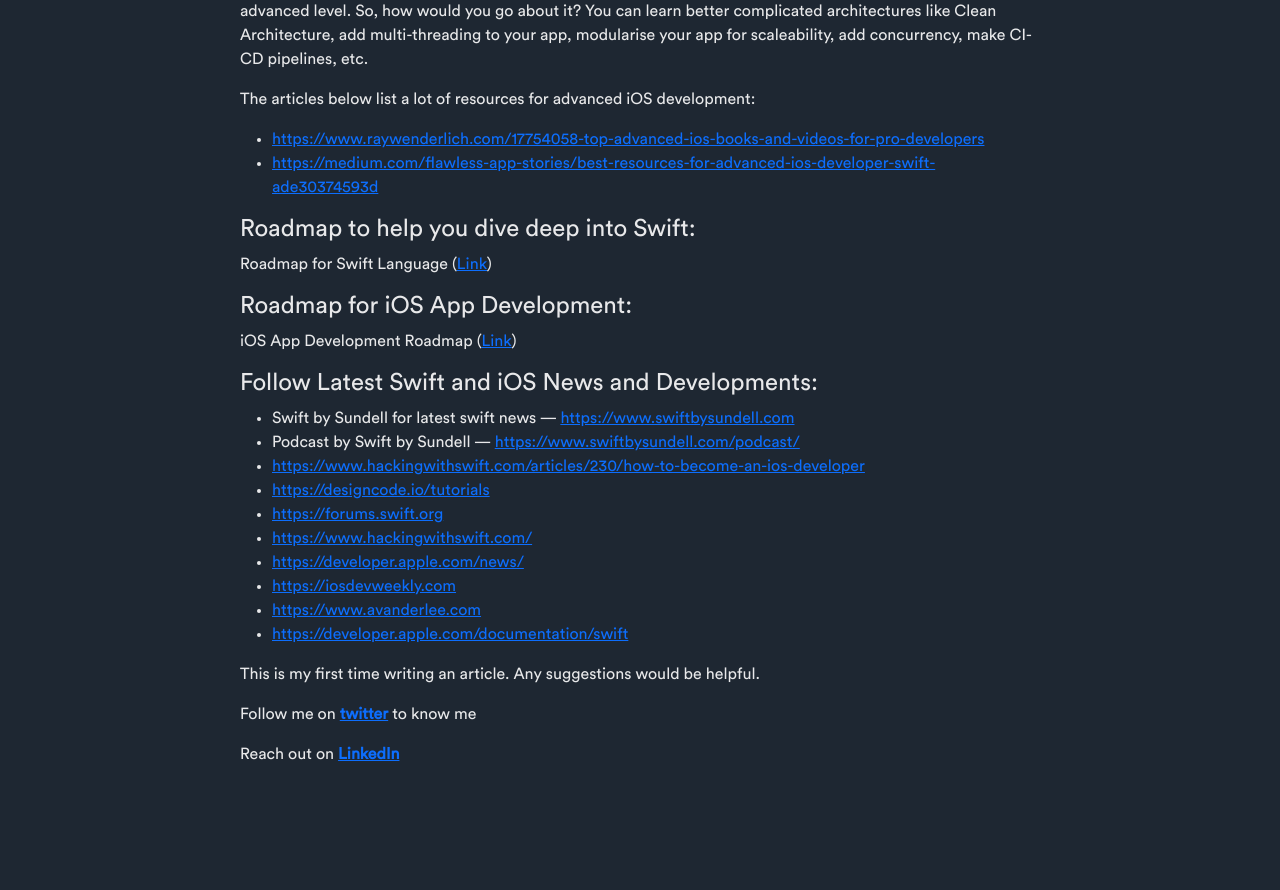
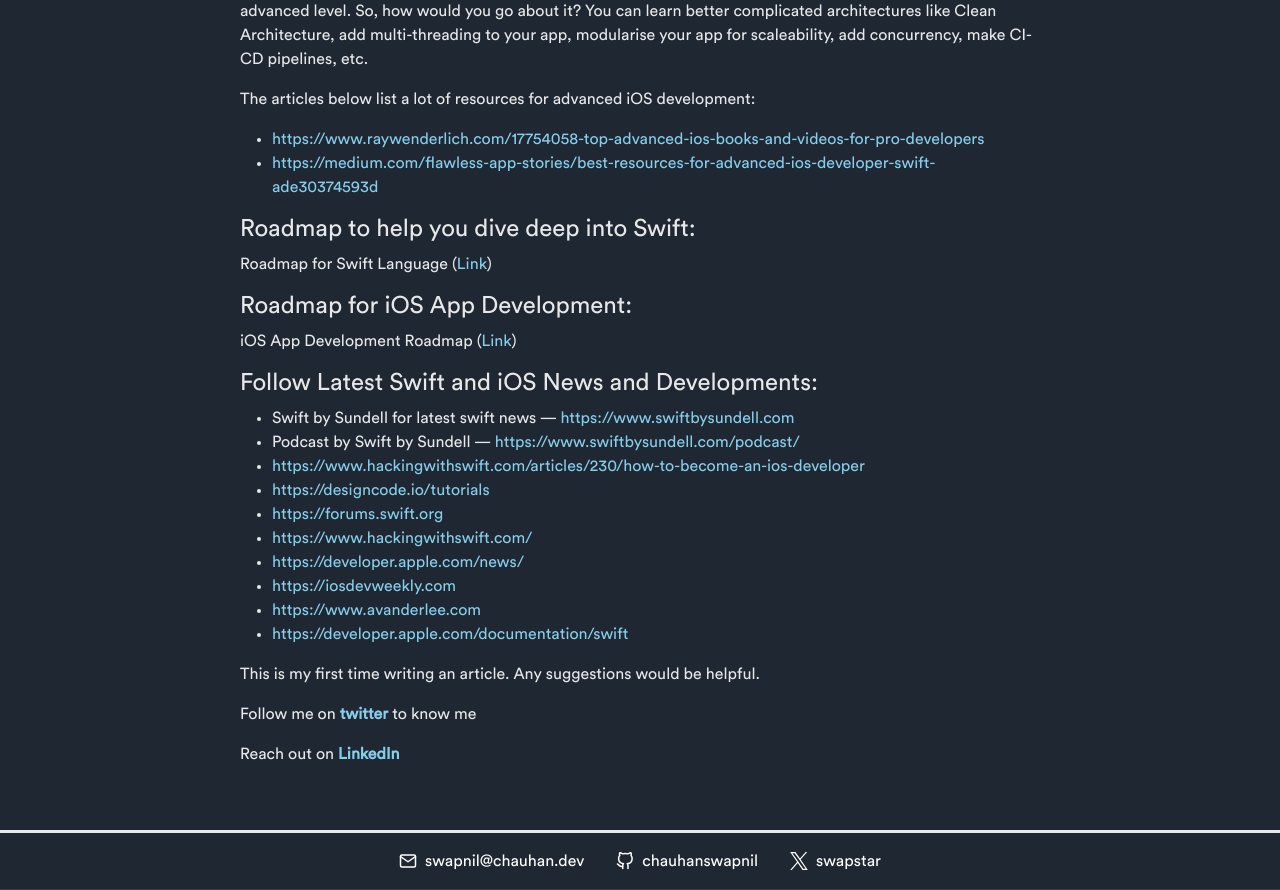
Before and after one commit to chauhanswapnil/swapnil-website, a React (Create React App) app: page /blog/guidelines-roadmap-and-resources-for-beginner-to-advanced-ios-app-development-using-swift in a window 1280 px wide. Shown: the part 1740-2630 px from the top of the page. Before the commit the page ends 2522 px from the top, so only its background shows below. Built offline with nearby package versions, Linux system fonts and the light colour scheme.

Commit message:
better links and footer

```diff
--- a/src/App.js
+++ b/src/App.js
@@ -2,6 +2,7 @@
 import Navbar from "./components/Navbar";
 import Home from "./pages/Home/Home";
 import Projects from "./pages/Projects/Projects";
+import Footer from "./components/Footer";
 // import Skills from "./pages/Skills/Skills";
 import Playground from "./pages/Playground";
 import Blog from "./pages/Blog";
@@ -17,7 +18,7 @@
         {/* <Route exact path="/skills" element={<Skills />}></Route> */}
         <Route exact path="/playground" element={<Playground />}></Route>
       </Routes>
-      {/* <Footer /> */}
+      <Footer />
     </div>
   );
 }
--- a/src/components/BlogContent/index.jsx
+++ b/src/components/BlogContent/index.jsx
@@ -99,6 +99,13 @@
               </code>
             );
           },
+          a({ node, children, ...props }) {
+          return (
+            <a className={styles.blogLink} {...props}>
+              {children}
+            </a>
+          );
+        },
         }}
       />
     );
--- a/src/components/BlogContent/index.module.css
+++ b/src/components/BlogContent/index.module.css
@@ -1,5 +1,5 @@
 .mainContainer {
-    padding: 0 5rem;
+    padding: 0 5rem 3rem 5rem;
     font-family: 'CircularStd-Book';
     margin: 0 auto;
     max-width: 75%
@@ -14,3 +14,52 @@
     max-width: 90%;
   }
 }
+
+/* Reset all link styles first */
+.blogLink,
+.blogLink:link,
+.blogLink:visited,
+.blogLink:hover,
+.blogLink:active {
+  color: #87CEEB;
+  text-decoration: none;  /* Removes default underline */
+  position: relative;
+  transition: color 0.2s ease-in-out;
+}
+
+/* Reset all link styles first */
+.blogLink,
+.blogLink:link,
+.blogLink:visited,
+.blogLink:hover,
+.blogLink:active {
+  color: #87CEEB !important; /* Added !important to override browser defaults */
+  text-decoration: none !important;  /* Removes default underline */
+  position: relative;
+  transition: color 0.2s ease-in-out;
+}
+
+/* Hover effect */
+.blogLink:hover {
+  color: #ADD8E6 !important; /* Added !important to override browser defaults */
+  text-decoration: none !important;
+}
+
+/* Underline animation */
+.blogLink::after {
+  content: '';
+  position: absolute;
+  width: 100%;
+  height: 1px;
+  bottom: -2px;
+  left: 0;
+  background-color: white; /* Changed to white */
+  transform: scaleX(0);
+  transform-origin: bottom right;
+  transition: transform 0.3s ease-out;
+}
+
+.blogLink:hover::after {
+  transform: scaleX(1);
+  transform-origin: bottom left;
+}
--- a/src/components/BlogPreview/index.jsx
+++ b/src/components/BlogPreview/index.jsx
@@ -7,9 +7,19 @@
     <div className={styles.previewContainer}>
       <h6 className={styles.dateText}>{date}</h6>
       <h5 className={styles.blogTitle}>{title}</h5>
-      <ReactMarkdown className={styles.blogPreviewText}>
-        {previewText}
-      </ReactMarkdown>
+      <ReactMarkdown
+        className={styles.blogPreviewText}
+        children={previewText}
+        components={{
+          a({ node, children, ...props }) {
+          return (
+            <a className={styles.blogLink} {...props}>
+              {children}
+            </a>
+          );
+          },
+        }}
+      />
       <Link to={linkText} style={{ color: "inherit" }} className={styles.blogReadMoreLink}>
         Read More
       </Link>
--- a/src/components/BlogPreview/index.module.css
+++ b/src/components/BlogPreview/index.module.css
@@ -24,3 +24,47 @@
 	text-align: center;
 	display: block;
 }
+
+/* Reset all link styles first */
+.blogLink,
+.blogLink:link,
+.blogLink:visited,
+.blogLink:hover,
+.blogLink:active {
+  color: #87CEEB !important; /* Added !important to override browser defaults */
+  text-decoration: none !important;  /* Removes default underline */
+  position: relative;
+  transition: color 0.2s ease-in-out;
+}
+
+/* Hover effect */
+.blogLink:hover {
+  color: #ADD8E6 !important; /* Added !important to override browser defaults */
+  text-decoration: none !important;
+}
+
+/* Underline animation */
+.blogLink::after {
+  content: '';
+  position: absolute;
+  width: 100%;
+  height: 1px;
+  bottom: -2px;
+  left: 0;
+  background-color: white; /* Changed to white */
+  transform: scaleX(0);
+  transform-origin: bottom right;
+  transition: transform 0.3s ease-out;
+}
+
+.blogLink:hover::after {
+  transform: scaleX(1);
+  transform-origin: bottom left;
+}
+
+@media only screen and (max-width: 1024px) {
+  .mainContainer {
+    padding: 0 2rem;
+      max-width: 90%;
+  }
+}
--- a/src/components/Footer/index.jsx
+++ b/src/components/Footer/index.jsx
@@ -1,7 +1,29 @@
+import styles from "./index.module.css";
+
 export default function Footer() {
   return (
-    <div style={{ borderTop: "2px solid black", marginTop: "2rem" }}>
-      <p style={{ fontFamily: "CircularStd-Medium", textAlign: "center", margin: "0" }}>Designed and Developed by Swapnil Chauhan.</p>
+    <div className={styles.footerCustom}>
+        <div className={styles.socialLinks}>
+          <a href="mailto:swapnil@chauhan.dev" className={styles.socialLink}>
+          <svg xmlns="http://www.w3.org/2000/svg" viewBox="0 0 24 24" fill="none" stroke="currentColor" stroke-width="2" stroke-linecap="round" stroke-linejoin="round">
+      <path d="M4 4h16c1.1 0 2 .9 2 2v12c0 1.1-.9 2-2 2H4c-1.1 0-2-.9-2-2V6c0-1.1.9-2 2-2z"/>
+      <polyline points="22,6 12,13 2,6"/>
+    </svg>
+          swapnil@chauhan.dev
+        </a>
+          <a href="https://github.com/chauhanswapnil" className={styles.socialLink}>
+            <svg xmlns="http://www.w3.org/2000/svg" viewBox="0 0 24 24" fill="none" stroke="currentColor" stroke-width="2" stroke-linecap="round" stroke-linejoin="round">
+              <path d="M9 19c-5 1.5-5-2.5-7-3m14 6v-3.87a3.37 3.37 0 0 0-.94-2.61c3.14-.35 6.44-1.54 6.44-7A5.44 5.44 0 0 0 20 4.77 5.07 5.07 0 0 0 19.91 1S18.73.65 16 2.48a13.38 13.38 0 0 0-7 0C6.27.65 5.09 1 5.09 1A5.07 5.07 0 0 0 5 4.77a5.44 5.44 0 0 0-1.5 3.78c0 5.42 3.3 6.61 6.44 7A3.37 3.37 0 0 0 9 18.13V22"></path>
+            </svg>
+            chauhanswapnil
+          </a>
+          <a href="https://x.com/swapstar" className={styles.socialLink}>
+            <svg width="1200" height="1227" viewBox="0 0 1200 1227" fill="none" xmlns="http://www.w3.org/2000/svg">
+            <path d="M714.163 519.284L1160.89 0H1055.03L667.137 450.887L357.328 0H0L468.492 681.821L0 1226.37H105.866L515.491 750.218L842.672 1226.37H1200L714.137 519.284H714.163ZM569.165 687.828L521.697 619.934L144.011 79.6944H306.615L611.412 515.685L658.88 583.579L1055.08 1150.3H892.476L569.165 687.854V687.828Z" fill="white"/>
+            </svg>
+          swapstar
+          </a>
+      </div>
     </div>
   );
 }
--- /dev/null
+++ b/src/components/Footer/index.module.css
@@ -0,0 +1,35 @@
+.footerCustom {
+  height: 30px;
+  position: relative;
+  border-top: solid var(--mainTextColor);
+  font-family: 'CircularStd-Book';
+}
+
+.socialLinks {
+  justify-content: center;
+  display: flex;
+  gap: 2rem;
+  align-items: center;
+  margin-top: 1rem;
+  margin-bottom: 1rem;
+  padding-bottom: 1rem;
+  border-bottom: 1px solid rgba(255, 255, 255, 0.1);
+}
+
+.socialLink {
+  display: flex;
+  align-items: center;
+  gap: 0.5rem;
+  color: white !important;
+  text-decoration: none !important;
+  transition: color 0.2s ease-in-out;
+}
+
+.socialLink:hover {
+  color: #ADD8E6 !important;
+}
+
+.socialLink svg {
+  width: 18px;
+  height: 18px;
+}
--- a/src/pages/Home/index.css
+++ b/src/pages/Home/index.css
@@ -85,9 +85,14 @@
   margin-bottom: 5rem;
 }
 
-@media only screen and (max-width: 1024px) {
-  .mainContainer {
-    padding: 0 2rem;
-      max-width: 90%;
-  }
+/* Reset all link styles first */
+.blogLink,
+.blogLink:link,
+.blogLink:visited,
+.blogLink:hover,
+.blogLink:active {
+  color: #87CEEB;
+  text-decoration: none;  /* Removes default underline */
+  position: relative;
+  transition: color 0.2s ease-in-out;
 }
```
Also changed, not shown: src/blogmd/recursive-dns-resolver-part-1.md (+2 -2 lines), src/index.css (line endings or trailing spaces).
